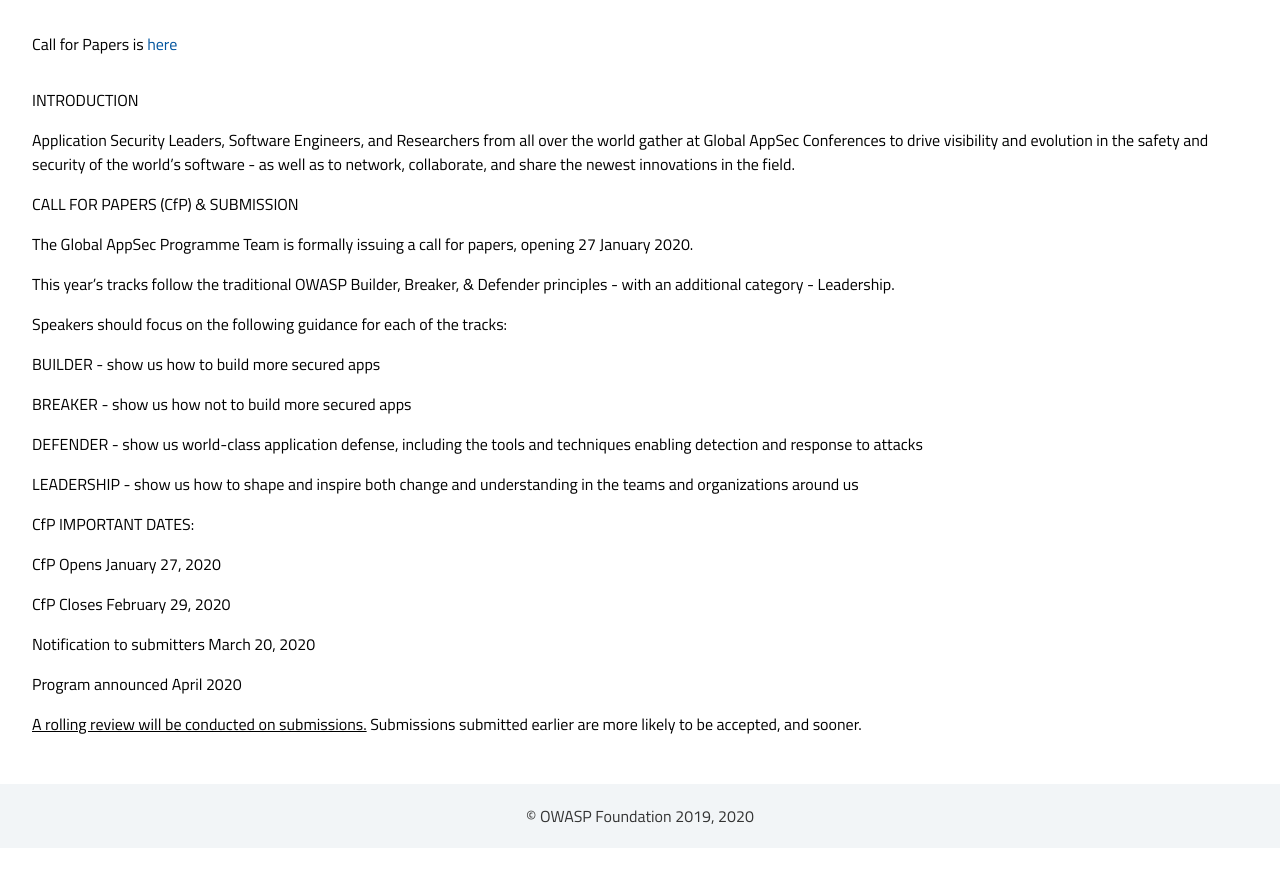
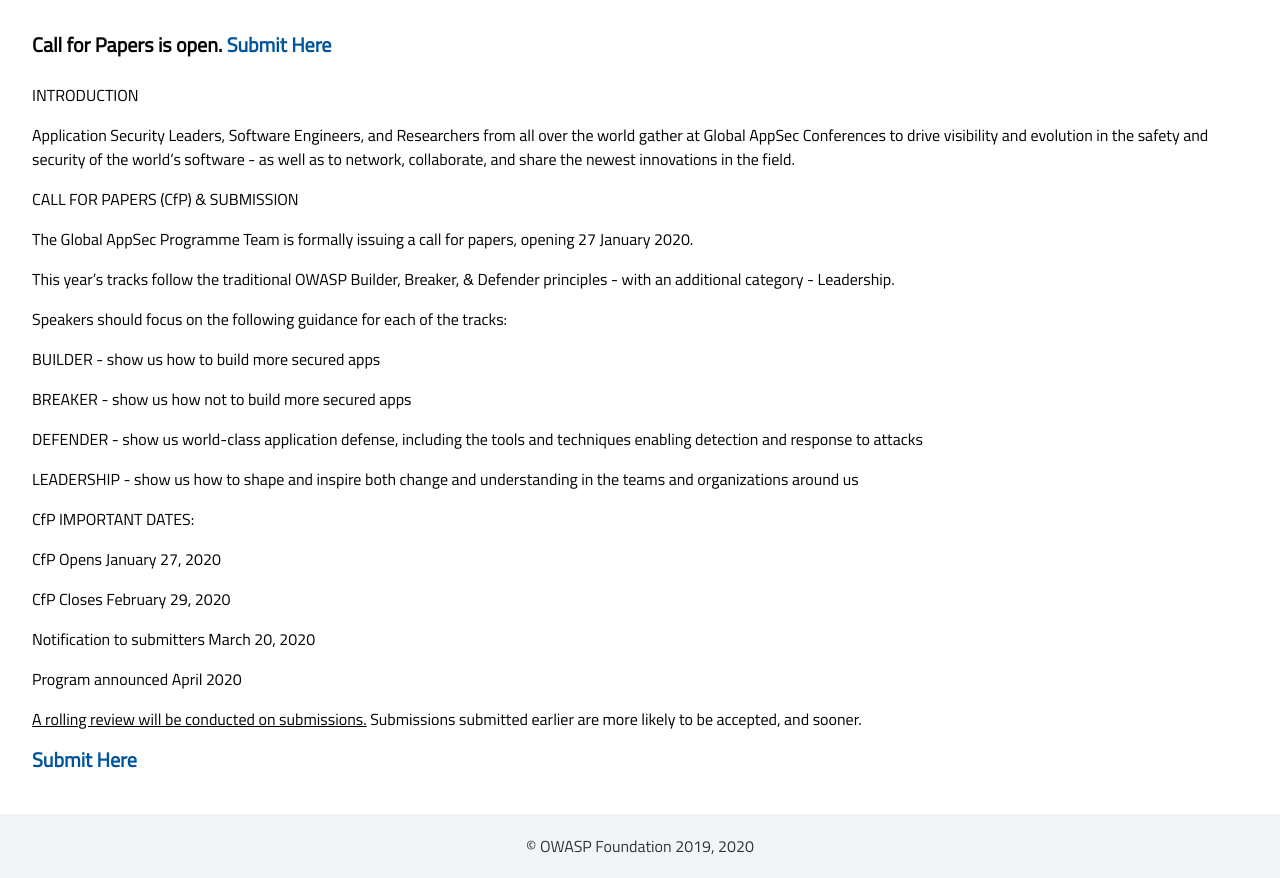
Before and after one commit to globalsea/globalsea.github.io, a Jekyll site: the page built from program/call-for-papers.md, in a window 1280 px wide. Shown: the part 338-1216 px from the top of the page. Built offline with Jekyll 4.4.1, drawn with Linux system fonts in a browser that asks for light colours; some web fonts are replaced; before the commit the page ends 1186 px from its top, so only the background shows below that.

Commit message:
minor update to UX for CFP

```diff
--- a/program/call-for-papers.md
+++ b/program/call-for-papers.md
@@ -2,7 +2,7 @@
 title: Call for Papers
 ---
 
-Call for Papers is <a href = "https://owasp.submittable.com/submit/157930/global-appsec-dublin-2020-cfp" target="_blank">here</a>
+<h3><strong>Call for Papers is open. <a href = "https://owasp.submittable.com/submit/157930/global-appsec-dublin-2020-cfp" target="_blank">Submit Here</a></strong></h3>
 <p></p>
 <b>INTRODUCTION</b>
 
@@ -38,3 +38,5 @@
 
 
 <u>A rolling review will be conducted on submissions.</u>  Submissions submitted earlier are more likely to be accepted, and sooner.
+
+<h3><strong><a href = "https://owasp.submittable.com/submit/157930/global-appsec-dublin-2020-cfp" target="_blank">Submit Here</a></strong></h3>
```
